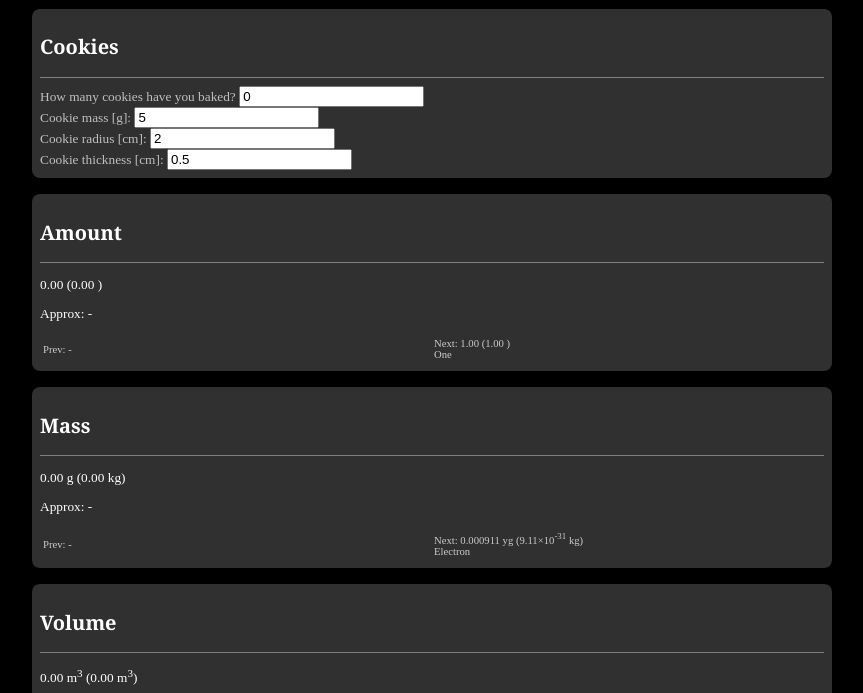
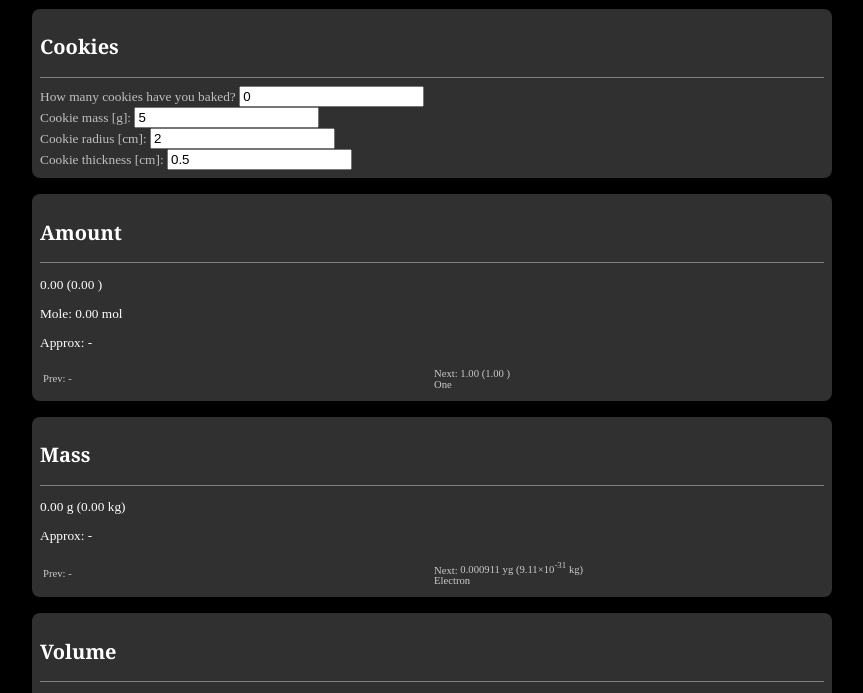
Before and after one commit to susisu/CookieCalculator, a website built with webpack: page app/index.html in a window 1280 px wide. Shown: the part 95-788 px from the top of the page, without its empty margins (208-1071 px from the left). Built offline with nearby package versions, Linux system fonts and the light colour scheme.

Commit message:
Add mole output

```diff
--- a/app/index.html
+++ b/app/index.html
@@ -30,6 +30,7 @@
                 <h1>Amount</h1>
             </header>
             <p><span id="total-amount"></span></p>
+            <p>Mole: <span id="total-mole"></span></p>
             <p class="approx">Approx: <span id="approx-amount"></span></p>
             <table class="prev-next">
                 <tr>
--- a/src/main.js
+++ b/src/main.js
@@ -45,6 +45,7 @@ window.addEventListener("load", () => {
     cookieRadiusInput.addEventListener("change", update);
     cookieThicknessInput.addEventListener("change", update);
 
+    let totalMoleOutput = document.getElementById("total-mole");
     let totalOutput = {
         amount: document.getElementById("total-amount"),
         mass  : document.getElementById("total-mass"),
@@ -79,6 +80,7 @@ window.addEventListener("load", () => {
         cookieThickness = CENTIMETER.value(parseFloat(cookieThicknessInput.value) || 0.0);
 
         let cookieVolume = ONE.value(Math.PI).mul(cookieRadius.pow(ONE.value(2))).mul(cookieThickness);
+        let totalMole    = cookiesNumber.div(AVOGADRO);
         let totalAmount  = cookiesNumber;
         let totalMass    = cookiesNumber.mul(cookieMass);
         let totalVolume  = cookiesNumber.mul(cookieVolume);
@@ -89,6 +91,7 @@ window.addEventListener("load", () => {
         let volumeApprox = approxScale(totalVolume, scales.VOLUME);
         let lengthApprox = approxScale(totalLength, scales.LENGTH);
 
+        totalMoleOutput.innerHTML = prettify(totalMole.toPrecisionInUnitSystem(SIUnitSystem, 3));
         output("amount", totalAmount, ONE, amountApprox);
         output("mass", totalMass, KILOGRAM, massApprox);
         output("volume", totalVolume, CUBIC_METRE, volumeApprox);
```
